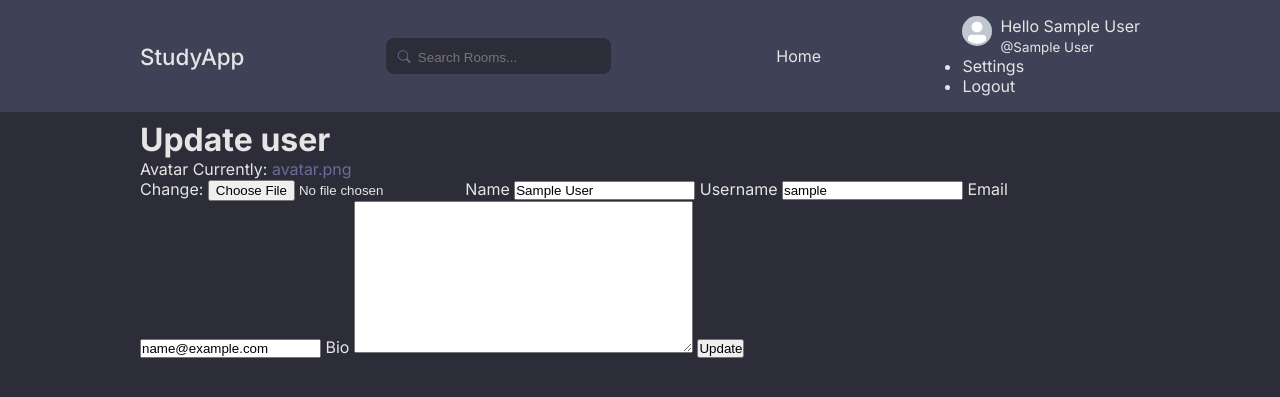
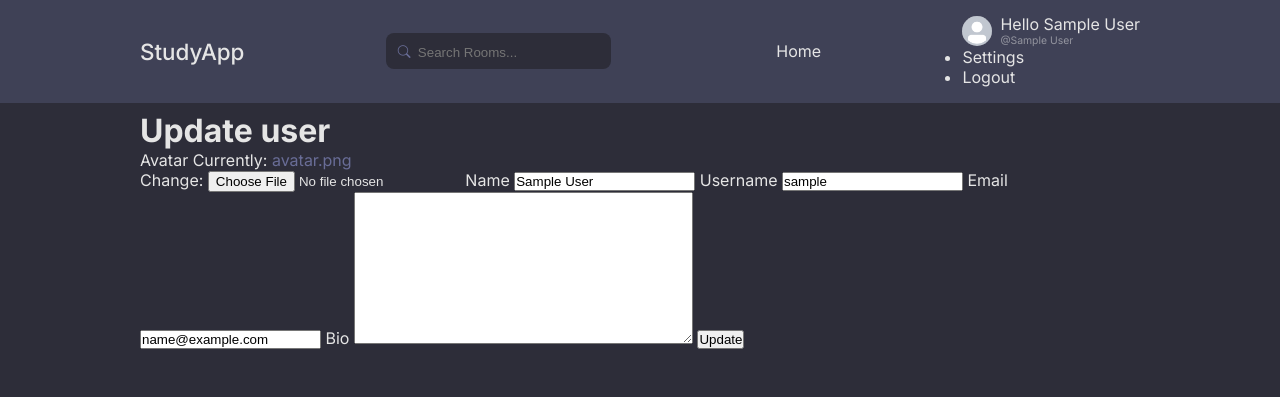
Before and after one commit to paulnyabaro/studyapp, a Django app: page /update-user/ in a window 1280 px wide. Shown: the top 397 px of the page. Run offline with Django 4.2, Linux system fonts and the light colour scheme; the visitor is signed in with stand-in values (Sample User, id 1).

Commit message:
Updating top nav for logged in users

```diff
--- a/studyapp/static/css/style.css
+++ b/studyapp/static/css/style.css
@@ -181,3 +181,11 @@ hr{
     display: flex;
     gap: 0.5rem;
 }
+.profile-flex p{
+    line-height: 1.1;
+}
+.profile-flex small{
+    font-size: 0.65rem;
+    display: block;
+    opacity: 0.5;
+}
```
